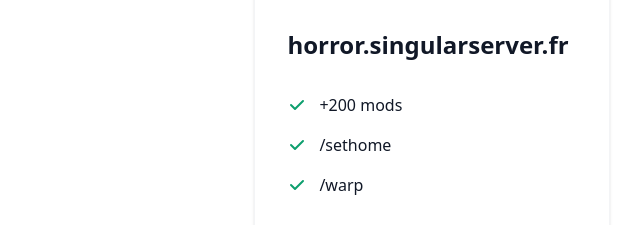
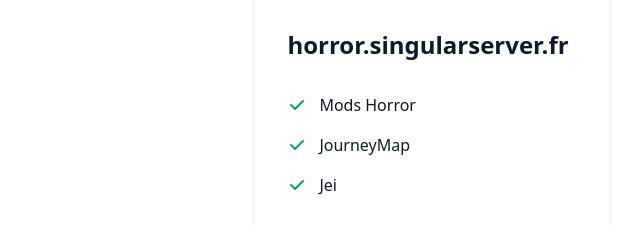
Before and after one commit to beloow/SingularServer, a website: page index.html in a window 1280 px wide. Shown: the part 1279-1504 px from the top of the page, 526-1166 px from the left. Drawn offline with nearby package versions, Linux system fonts and the light colour scheme; no server answers.

Commit message:
desc update

```diff
--- a/index.html
+++ b/index.html
@@ -169,17 +169,17 @@
                         <li class="flex items-center space-x-3">
                             <!-- Icon -->
                             <svg class="flex-shrink-0 w-5 h-5 text-green-500 dark:text-green-400" fill="currentColor" viewBox="0 0 20 20" xmlns="http://www.w3.org/2000/svg"><path fill-rule="evenodd" d="M16.707 5.293a1 1 0 010 1.414l-8 8a1 1 0 01-1.414 0l-4-4a1 1 0 011.414-1.414L8 12.586l7.293-7.293a1 1 0 011.414 0z" clip-rule="evenodd"></path></svg>
-                            <span>+200 mods</span>
+                            <span>Mods Horror</span>
                         </li>
                         <li class="flex items-center space-x-3">
                             <!-- Icon -->
                             <svg class="flex-shrink-0 w-5 h-5 text-green-500 dark:text-green-400" fill="currentColor" viewBox="0 0 20 20" xmlns="http://www.w3.org/2000/svg"><path fill-rule="evenodd" d="M16.707 5.293a1 1 0 010 1.414l-8 8a1 1 0 01-1.414 0l-4-4a1 1 0 011.414-1.414L8 12.586l7.293-7.293a1 1 0 011.414 0z" clip-rule="evenodd"></path></svg>
-                            <span>/sethome</span>
+                            <span>JourneyMap</span>
                         </li>
                         <li class="flex items-center space-x-3">
                             <!-- Icon -->
                             <svg class="flex-shrink-0 w-5 h-5 text-green-500 dark:text-green-400" fill="currentColor" viewBox="0 0 20 20" xmlns="http://www.w3.org/2000/svg"><path fill-rule="evenodd" d="M16.707 5.293a1 1 0 010 1.414l-8 8a1 1 0 01-1.414 0l-4-4a1 1 0 011.414-1.414L8 12.586l7.293-7.293a1 1 0 011.414 0z" clip-rule="evenodd"></path></svg>
-                            <span>/warp</span>
+                            <span>Jei</span>
                         </li>
                     </ul>
                     <a href="https://discord.gg/WQgxfUvgkA" target="_blank" class="text-white bg-purple-600 hover:bg-purple-700 focus:ring-4 focus:ring-purple-200 font-medium rounded-lg text-sm px-5 py-2.5 text-center dark:text-white  dark:focus:ring-purple-900">> Discord <</a>
```
